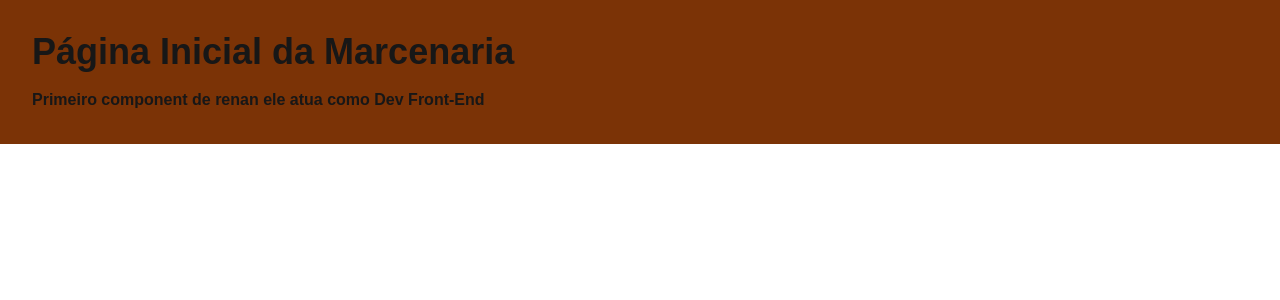
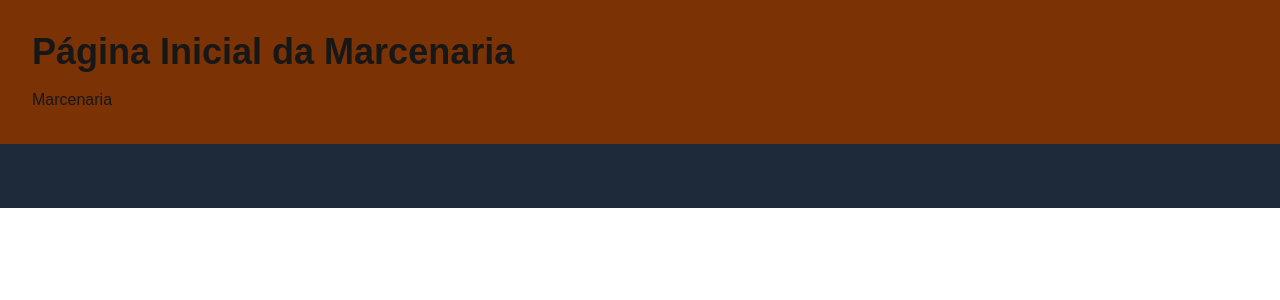
Before and after one commit to Renan-Bacheschi/projeto-marcenaria-next, a Next.js app: page / in a window 1280 px wide. Shown: the top 300 px of the page. Built offline with nearby package versions, Linux system fonts and the light colour scheme.

Commit message:
footer estrutura

```diff
--- /dev/null
+++ b/src/app/components/Footer.js
@@ -0,0 +1,18 @@
+const Footer = () =>{
+
+    const currentYear = new Date().getFullYear();
+
+    return (
+
+        <footer className="bg-gray-800 text-white py-8">
+
+
+
+
+
+        </footer>
+    )
+
+}
+
+export default Footer;
--- a/src/app/page.js
+++ b/src/app/page.js
@@ -1,11 +1,13 @@
 import FirstComponent from "./components/FirstComponent";
+import Footer from "./components/Footer";
 export default function Home() {
   return (
+    <>
     <main className="container mx-auto p-8 bg-amber-900">
       <h1 className="text-4xl font-bold">Página Inicial da Marcenaria</h1>
-      <p className="mt-4">
-        <FirstComponent/>
-      </p>
+      <p className="mt-4">Marcenaria</p>
     </main>
+    <Footer/>
+    </>
   );
 }
```
